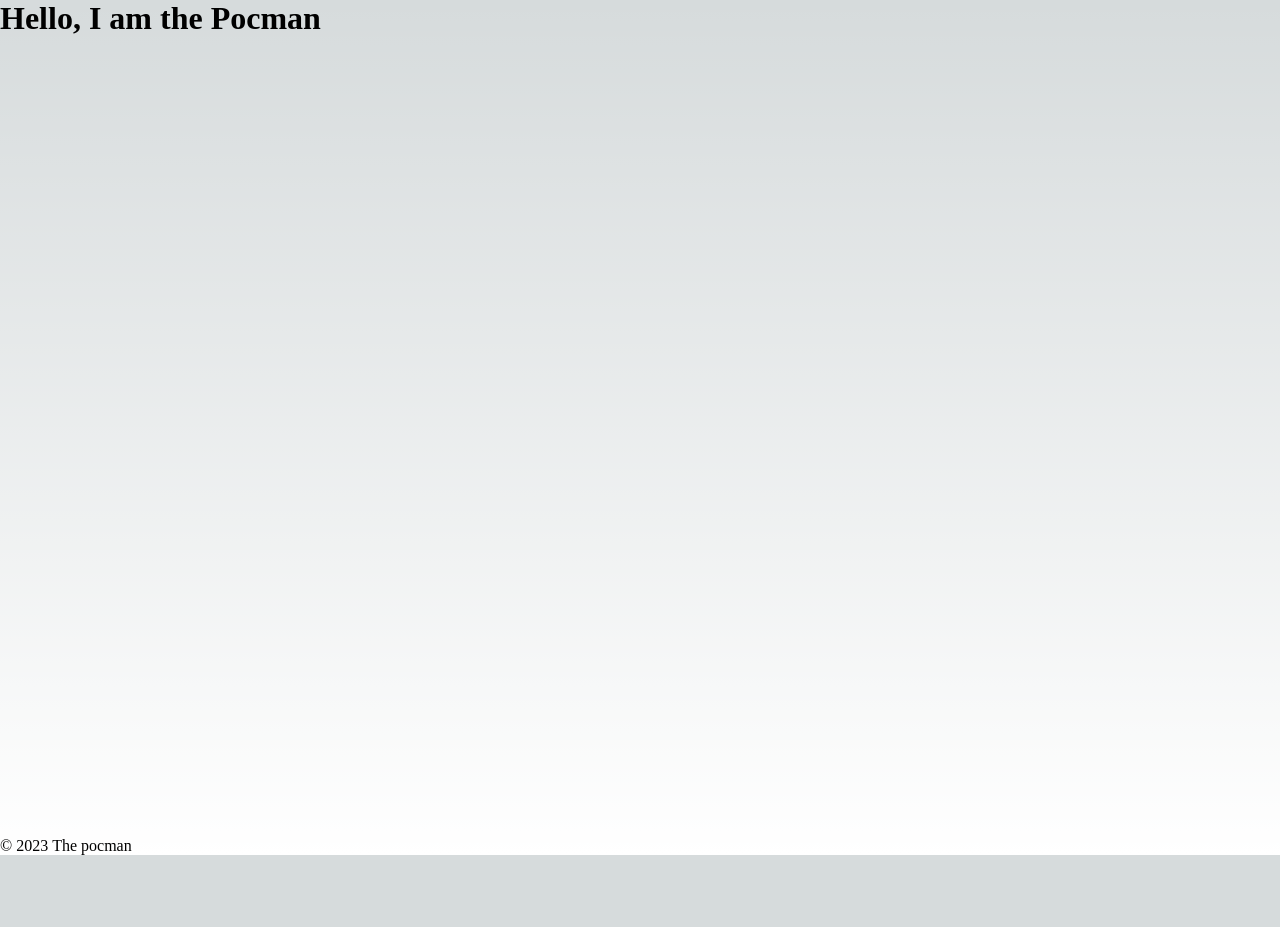
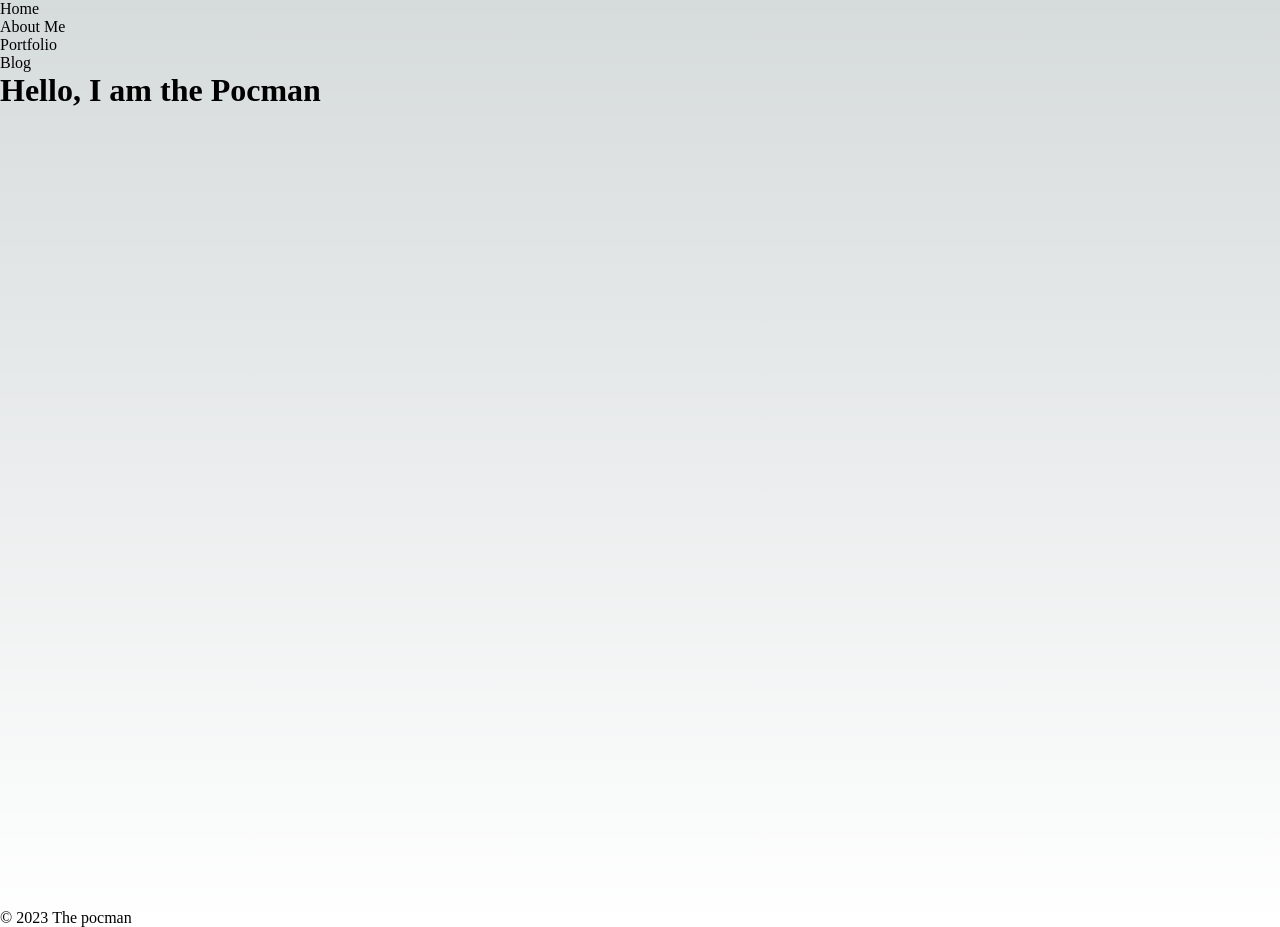
Before and after one commit to adrianbuenoo095/Personal-Portfolio, a Next.js app in the folder adrian_bueno_portfolio/: page / in a window 1280 px wide. Before the commit the page ends 855 px from the top, so only its background shows below. Built offline with nearby package versions, Linux system fonts and the light colour scheme.

Commit message:
update index.tsx

```diff
--- a/adrian_bueno_portfolio/pages/index.tsx
+++ b/adrian_bueno_portfolio/pages/index.tsx
@@ -3,6 +3,7 @@ import { Imprima, Inter } from "next/font/google";
 import styles from "@/styles/Home.module.css";
 import { Footer } from "@/components/Footer";
 import { Header } from "@/components/Header";
+import { Navigation } from "@/components/Navigation";
 
 
 const inter = Inter({ subsets: ["latin"] });
@@ -16,6 +17,7 @@ export default function Home() {
         <meta name="viewport" content="width=device-width, initial-scale=1" />
         <link rel="icon" href="/favicon.ico" />
       </Head>
+      <Navigation/>
       <Header/>
       <main className={styles.main}>
         <div className={styles.description}></div>
```
